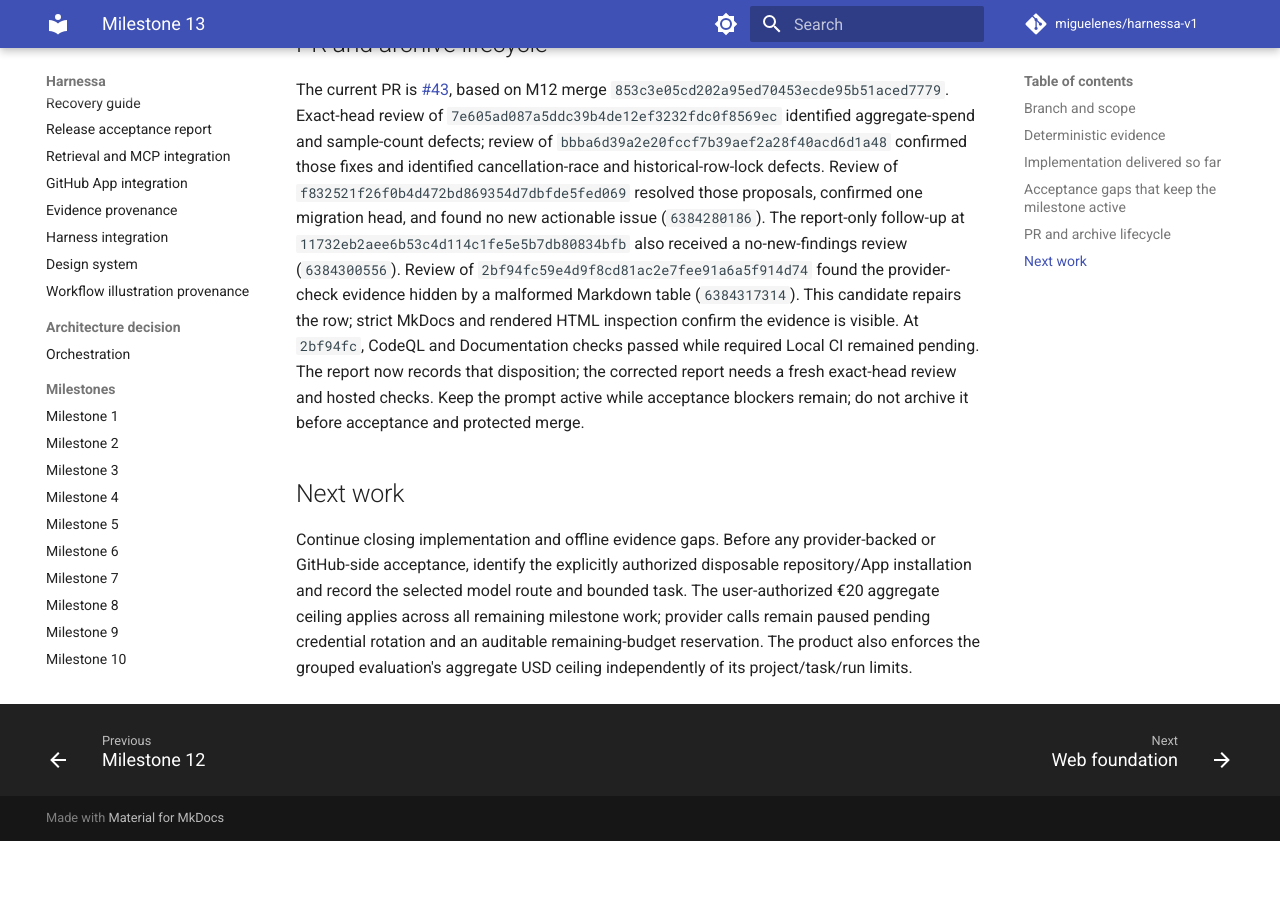
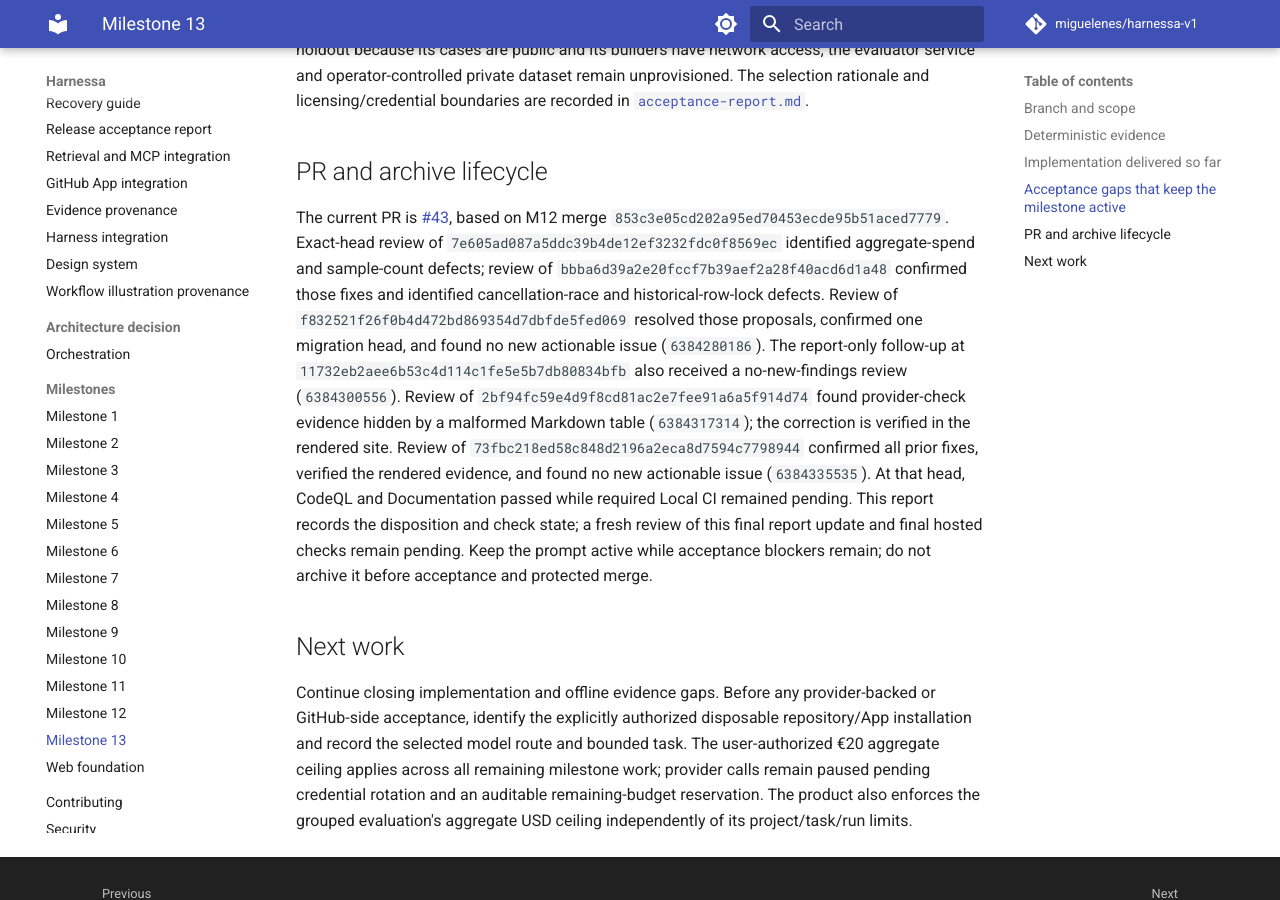
Before and after one commit to miguelenes/harnessa-v1, an MkDocs documentation site: the page built from docs/milestones/13.md, in a window 1280 px wide and 900 px high, scrolled down 5329 px. Built offline with MkDocs 1.6.1 and Material for MkDocs 9.7.7, drawn with Linux system fonts in a browser that asks for light colours; comment, search, counter and statistics services are not loaded; before the commit the page ends 6170 px from its top, so only the background shows below that; some of the changed text lies outside the part shown.

Commit message:
docs: record rendered evidence review

```diff
--- a/docs/milestones/13.md
+++ b/docs/milestones/13.md
@@ -27,6 +27,7 @@
 | Current hosted gates at reviewed head `f832521f26f0b4d472bd869354d7dbfde5fed069` | CodeQL Python and JavaScript/TypeScript passed; aggregate CodeQL passed; Documentation build passed. Required Local CI was still pending in GitHub Actions at report refresh. The independent reviewer left a no-new-findings disposition in comment `6384280186`; this is a conversation comment, not a formal approval. |
 | Report follow-up gates at head `11732eb2aee6b53c4d114c1fe5e5b7db80834bfb` | CodeQL Python and JavaScript/TypeScript, aggregate CodeQL, and Documentation passed. Required Local CI remained pending. Independent review of this report follow-up found no new issue (comment `6384300556`); this conversation comment is not a formal approval. |
 | Latest report-head gates at `2bf94fc59e4d9f8cd81ac2e7fee91a6a5f914d74` | CodeQL Python and JavaScript/TypeScript, aggregate CodeQL, and Documentation passed. Required Local CI remained pending. Independent review found a Markdown table rendering defect (comment `6384317314`); the provider evidence has been moved into a two-column row and rendered-page verification passed. The correction still needs fresh exact-head review and hosted checks. |
+| Provider-evidence correction at `73fbc218ed58c848d2196a2eca8d7594c7798944` | Independent review confirmed the Markdown evidence row renders fully and found no new actionable issues (comment `6384335535`). CodeQL Python and JavaScript/TypeScript, aggregate CodeQL, and Documentation passed; required Local CI was still pending. This review comment is not a formal approval. |
 | Web lint and typecheck | Passed after the latest UI changes. |
 | Documentation build | Strict MkDocs initially identified unlisted M13 pages; all new guides, report, provenance, and milestone pages were added to navigation. `uvx --with-requirements requirements-docs.txt mkdocs build --strict --site-dir /tmp/harnessa-m13-docs` passed. |
 | Shell and patch validation | `bash -n` and `git diff --check` passed. |
@@ -66,7 +67,7 @@
 
 ## PR and archive lifecycle
 
-The current PR is [#43](https://github.com/miguelenes/harnessa-v1/pull/43), based on M12 merge `853c3e05cd202a95ed70453ecde95b51aced7779`. Exact-head review of `7e605ad087a5ddc39b4de12ef3232fdc0f8569ec` identified aggregate-spend and sample-count defects; review of `bbba6d39a2e20fccf7b39aef2a28f40acd6d1a48` confirmed those fixes and identified cancellation-race and historical-row-lock defects. Review of `f832521f26f0b4d472bd869354d7dbfde5fed069` resolved those proposals, confirmed one migration head, and found no new actionable issue (`6384280186`). The report-only follow-up at `11732eb2aee6b53c4d114c1fe5e5b7db80834bfb` also received a no-new-findings review (`6384300556`). Review of `2bf94fc59e4d9f8cd81ac2e7fee91a6a5f914d74` found the provider-check evidence hidden by a malformed Markdown table (`6384317314`). This candidate repairs the row; strict MkDocs and rendered HTML inspection confirm the evidence is visible. At `2bf94fc`, CodeQL and Documentation checks passed while required Local CI remained pending. The report now records that disposition; the corrected report needs a fresh exact-head review and hosted checks. Keep the prompt active while acceptance blockers remain; do not archive it before acceptance and protected merge.
+The current PR is [#43](https://github.com/miguelenes/harnessa-v1/pull/43), based on M12 merge `853c3e05cd202a95ed70453ecde95b51aced7779`. Exact-head review of `7e605ad087a5ddc39b4de12ef3232fdc0f8569ec` identified aggregate-spend and sample-count defects; review of `bbba6d39a2e20fccf7b39aef2a28f40acd6d1a48` confirmed those fixes and identified cancellation-race and historical-row-lock defects. Review of `f832521f26f0b4d472bd869354d7dbfde5fed069` resolved those proposals, confirmed one migration head, and found no new actionable issue (`6384280186`). The report-only follow-up at `11732eb2aee6b53c4d114c1fe5e5b7db80834bfb` also received a no-new-findings review (`6384300556`). Review of `2bf94fc59e4d9f8cd81ac2e7fee91a6a5f914d74` found provider-check evidence hidden by a malformed Markdown table (`6384317314`); the correction is verified in the rendered site. Review of `73fbc218ed58c848d2196a2eca8d7594c7798944` confirmed all prior fixes, verified the rendered evidence, and found no new actionable issue (`6384335535`). At that head, CodeQL and Documentation passed while required Local CI remained pending. This report records the disposition and check state; a fresh review of this final report update and final hosted checks remain pending. Keep the prompt active while acceptance blockers remain; do not archive it before acceptance and protected merge.
 
 ## Next work
 
```
